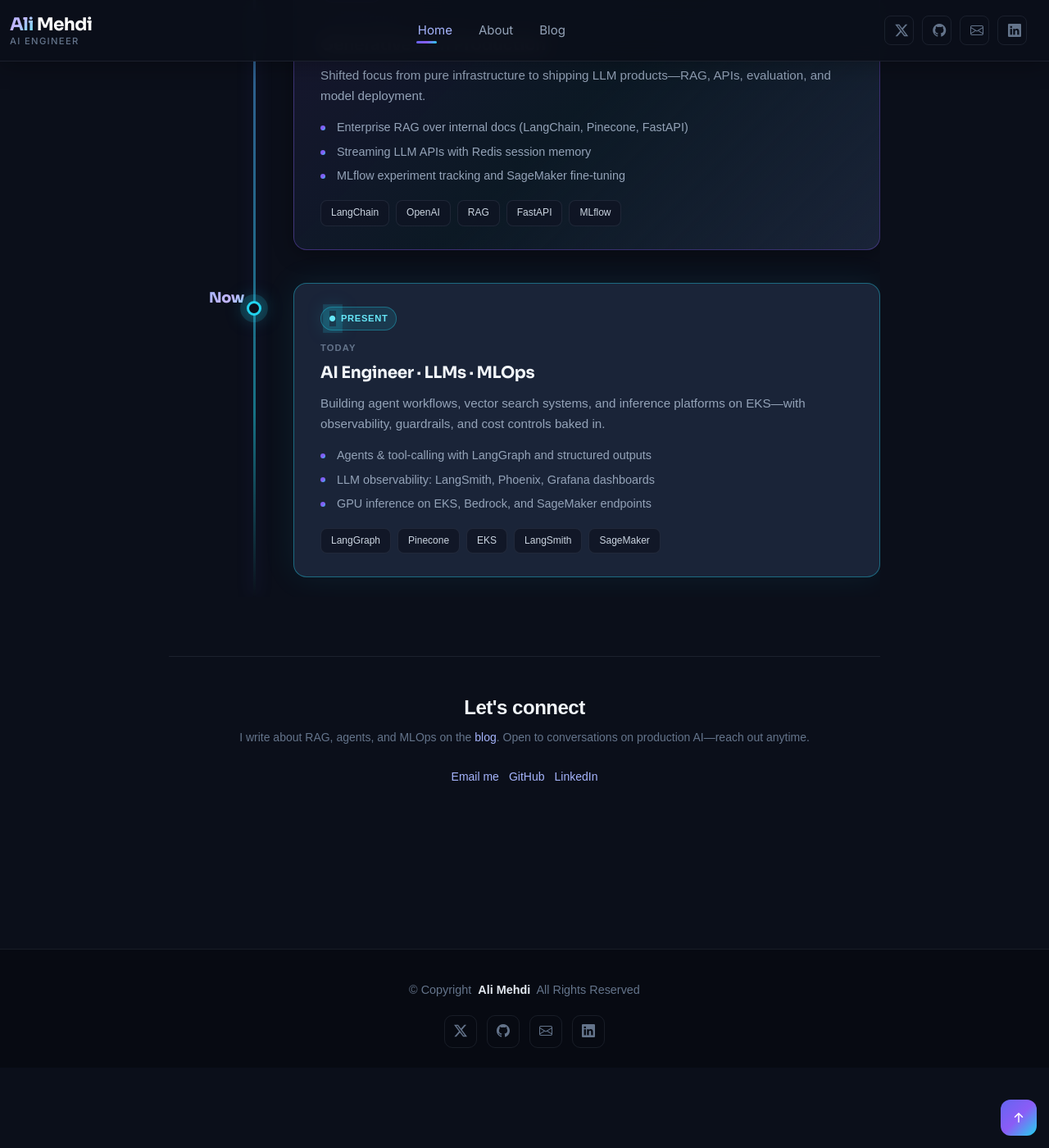
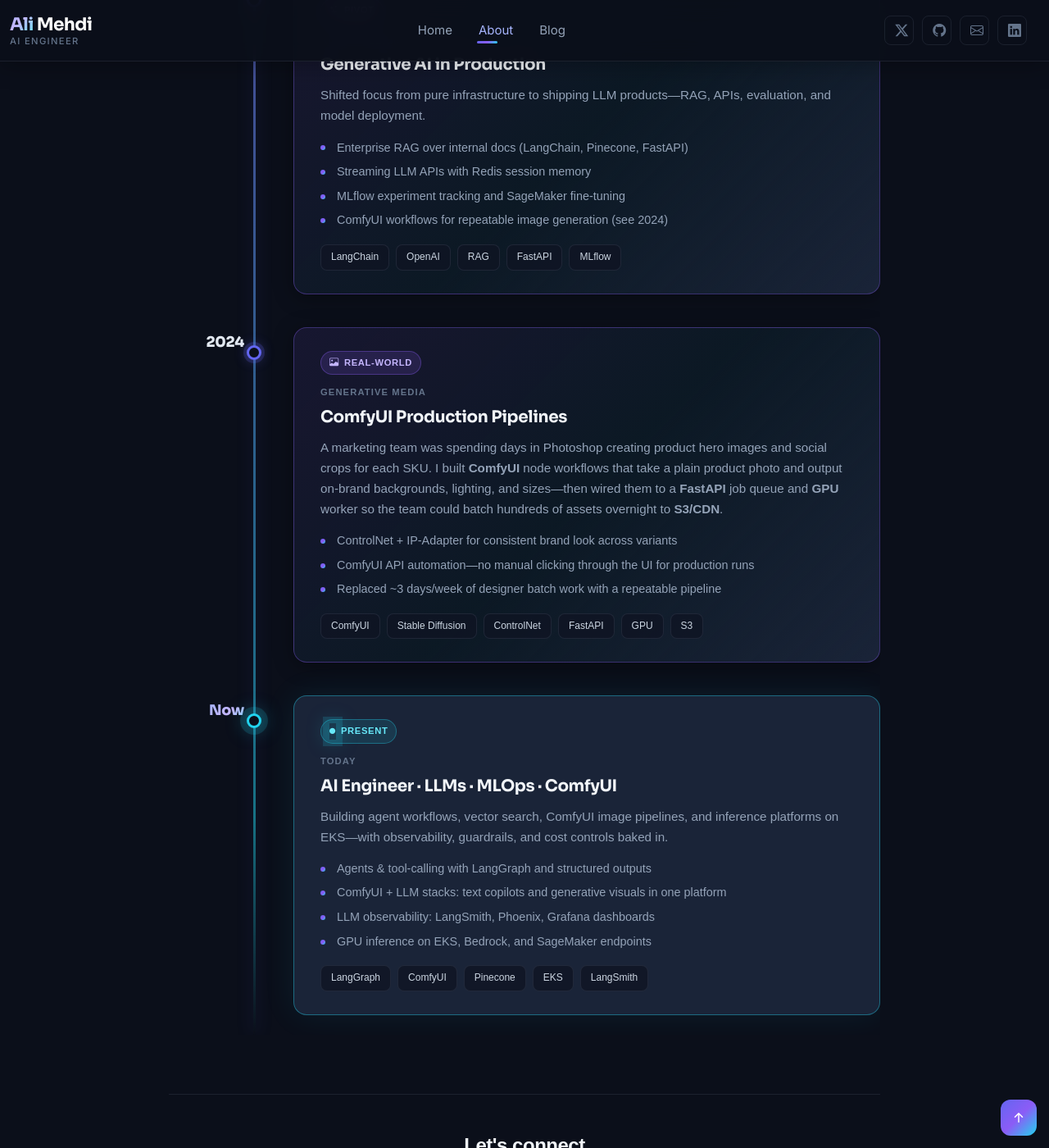
Before and after one commit to yesidevelop/yesidevelop.com, a Jekyll site: the page built from about.markdown, in a window 1280 px wide and 1400 px high, scrolled down 2659 px. Shown: the whole window at 82% size. Built offline with Jekyll 4.4.1, drawn with Linux system fonts in a browser that asks for light colours; some of the changed text lies outside the part shown.

Commit message:
Updated the 'About' and homepage sections to highlight ComfyUI image workflows, added new project details, and refined skills descriptions for clarity. Enhanced navigation for better user experience.

```diff
--- a/_config.yml
+++ b/_config.yml
@@ -23,9 +23,9 @@ email: alimehdi.official@gmail.com
 role: AI Engineer
 location: Lahore, Pakistan
 description: >-
-  AI Engineer building production LLM applications, RAG systems, and MLOps pipelines.
+  AI Engineer building production LLM applications, RAG systems, ComfyUI image pipelines, and MLOps.
   Background in full-stack development and cloud-native infrastructure (AWS, Kubernetes).
-  Experienced with OpenAI, LangChain, Hugging Face, vector databases, and model deployment on AWS.
+  Experienced with OpenAI, LangChain, ComfyUI, Hugging Face, vector databases, and model deployment on AWS.
 
 baseurl: "" # the subpath of your site, e.g. /blog
 url: "https://yesidevelop.com" # the base hostname & protocol for your site, e.g. http://example.com
--- a/_includes/header.html
+++ b/_includes/header.html
@@ -9,10 +9,21 @@
       </a>
 
       <nav id="navmenu" class="navmenu">
+        {% assign path = page.url | default: '' %}
+        {% assign is_home = false %}
+        {% assign is_about = false %}
+        {% assign is_blog = false %}
+        {% if page.layout == 'home' or path == '/' or path == '/index.html' %}
+          {% assign is_home = true %}
+        {% elsif page.layout == 'about' or path contains '/about' %}
+          {% assign is_about = true %}
+        {% elsif page.layout == 'blog' or page.layout == 'post' or path contains '/blog' %}
+          {% assign is_blog = true %}
+        {% endif %}
         <ul>
-          <li><a href="/" class="active">Home</a></li>
-          <li><a href="/about">About</a></li>
-          <li><a href="/blog">Blog</a></li>
+          <li><a href="/"{% if is_home %} class="active"{% endif %}>Home</a></li>
+          <li><a href="/about/"{% if is_about %} class="active"{% endif %}>About</a></li>
+          <li><a href="/blog/"{% if is_blog %} class="active"{% endif %}>Blog</a></li>
         </ul>
         <i class="mobile-nav-toggle d-xl-none bi bi-list"></i>
       </nav>
--- a/about.markdown
+++ b/about.markdown
@@ -14,7 +14,7 @@ permalink: /about/
       I design production LLM systems—RAG, agents, APIs—and the MLOps stack that keeps them reliable under real traffic.
     </p>
     <p class="about-intro-sub">
-      My career moved from full-stack web development → cloud &amp; Kubernetes platform work → generative AI in production.
+      My career moved from full-stack web development → cloud &amp; Kubernetes platform work → generative AI in production—including <strong>ComfyUI</strong> pipelines teams use for real marketing deliverables.
       Scroll the timeline below to see how each phase built the next.
     </p>
   </header>
@@ -150,6 +150,7 @@ permalink: /about/
           <li>Enterprise RAG over internal docs (LangChain, Pinecone, FastAPI)</li>
           <li>Streaming LLM APIs with Redis session memory</li>
           <li>MLflow experiment tracking and SageMaker fine-tuning</li>
+          <li>ComfyUI workflows for repeatable image generation (see 2024)</li>
         </ul>
         <div class="timeline-tags">
           <span>LangChain</span><span>OpenAI</span><span>RAG</span><span>FastAPI</span><span>MLflow</span>
@@ -157,23 +158,49 @@ permalink: /about/
       </div>
     </article>
 
-    <article class="timeline-item timeline-item--current" data-aos="fade-up" data-aos-delay="50">
+    <article class="timeline-item" data-aos="fade-up" data-aos-delay="50">
+      <div class="timeline-node">
+        <span class="timeline-dot"></span>
+        <time class="timeline-year" datetime="2024">2024</time>
+      </div>
+      <div class="timeline-card timeline-card--ai">
+        <span class="timeline-badge timeline-badge--ai"><i class="bi bi-image"></i> Real-world</span>
+        <span class="timeline-phase">Generative media</span>
+        <h3>ComfyUI Production Pipelines</h3>
+        <p>
+          A marketing team was spending days in Photoshop creating product hero images and social crops for each SKU.
+          I built <strong>ComfyUI</strong> node workflows that take a plain product photo and output on-brand backgrounds,
+          lighting, and sizes—then wired them to a <strong>FastAPI</strong> job queue and <strong>GPU</strong> worker so the team could batch hundreds of assets overnight to <strong>S3/CDN</strong>.
+        </p>
+        <ul class="timeline-highlights">
+          <li>ControlNet + IP-Adapter for consistent brand look across variants</li>
+          <li>ComfyUI API automation—no manual clicking through the UI for production runs</li>
+          <li>Replaced ~3 days/week of designer batch work with a repeatable pipeline</li>
+        </ul>
+        <div class="timeline-tags">
+          <span>ComfyUI</span><span>Stable Diffusion</span><span>ControlNet</span><span>FastAPI</span><span>GPU</span><span>S3</span>
+        </div>
+      </div>
+    </article>
+
+    <article class="timeline-item timeline-item--current" data-aos="fade-up" data-aos-delay="100">
       <div class="timeline-node">
         <span class="timeline-dot timeline-dot--pulse"></span>
-        <time class="timeline-year" datetime="2024">Now</time>
+        <time class="timeline-year" datetime="2025">Now</time>
       </div>
       <div class="timeline-card timeline-card--current">
         <span class="timeline-badge timeline-badge--live"><i class="bi bi-circle-fill"></i> Present</span>
         <span class="timeline-phase">Today</span>
-        <h3>AI Engineer · LLMs · MLOps</h3>
-        <p>Building agent workflows, vector search systems, and inference platforms on EKS—with observability, guardrails, and cost controls baked in.</p>
+        <h3>AI Engineer · LLMs · MLOps · ComfyUI</h3>
+        <p>Building agent workflows, vector search, ComfyUI image pipelines, and inference platforms on EKS—with observability, guardrails, and cost controls baked in.</p>
         <ul class="timeline-highlights">
           <li>Agents &amp; tool-calling with LangGraph and structured outputs</li>
+          <li>ComfyUI + LLM stacks: text copilots and generative visuals in one platform</li>
           <li>LLM observability: LangSmith, Phoenix, Grafana dashboards</li>
           <li>GPU inference on EKS, Bedrock, and SageMaker endpoints</li>
         </ul>
         <div class="timeline-tags">
-          <span>LangGraph</span><span>Pinecone</span><span>EKS</span><span>LangSmith</span><span>SageMaker</span>
+          <span>LangGraph</span><span>ComfyUI</span><span>Pinecone</span><span>EKS</span><span>LangSmith</span>
         </div>
       </div>
     </article>
```
Also changed, not shown: _layouts/home.html (+30 -3 lines).
